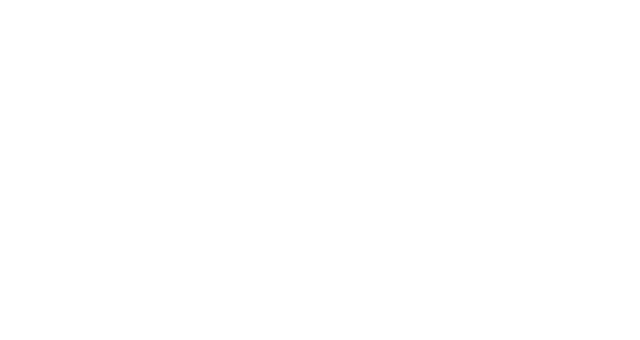
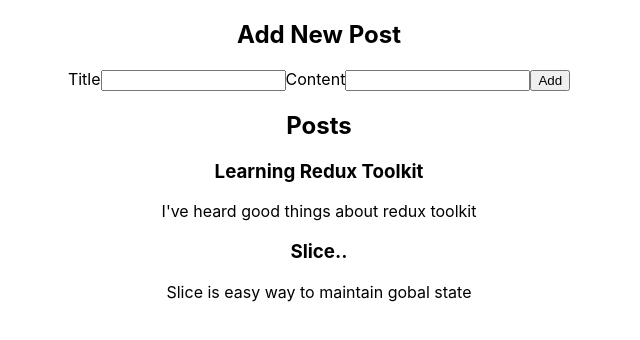
Before and after one commit to karthik9728/Redux, a React (Create React App) app in the folder redux_l02/: page / in a window 1280 px wide. Shown: the top 340 px of the page, without its empty margins (321-961 px from the left). Built offline with nearby package versions, Linux system fonts and the light colour scheme.

Commit message:
posts and add post with postSlice and maintain structure data with in slice

```diff
--- a/redux_l02/src/App.js
+++ b/redux_l02/src/App.js
@@ -1,7 +1,14 @@
 import './App.css';
+import AddPostForm from './features/posts/AddPostForm';
+import PostList from './features/posts/PostList';
 
 function App() {
-  return <div className="App"></div>;
+  return (
+    <div className="App">
+      <AddPostForm />
+      <PostList />
+    </div>
+  );
 }
 
 export default App;
--- a/redux_l02/src/app/store.js
+++ b/redux_l02/src/app/store.js
@@ -1,5 +1,8 @@
 import { configureStore } from '@reduxjs/toolkit';
+import postsReducer from '../features/posts/postsSlice';
 
 export const store = configureStore({
-  reducer: {},
+  reducer: {
+    posts: postsReducer,
+  },
 });
--- /dev/null
+++ b/redux_l02/src/features/posts/AddPostForm.js
@@ -0,0 +1,53 @@
+import React, { useState } from 'react';
+import { postAdded } from './postsSlice';
+import { useDispatch } from 'react-redux';
+import { nanoid } from '@reduxjs/toolkit';
+
+const AddPostForm = () => {
+  const dispatch = useDispatch();
+
+  const [title, setTitle] = useState();
+  const [content, setContent] = useState();
+
+  const onTitleChanged = (e) => setTitle(e.target.value);
+  const onContentChanged = (e) => setContent(e.target.value);
+
+  const submitHandler = (e) => {
+    e.preventDefault();
+    const post = {
+      id: nanoid(),
+      title: title,
+      content: content,
+    };
+
+    dispatch(postAdded(title, content));
+
+    setTitle('');
+    setContent('');
+  };
+
+  return (
+    <section>
+      <h2>Add New Post</h2>
+      <form onSubmit={submitHandler}>
+        <label htmlFor="postTitle">Title</label>
+        <input
+          type="text"
+          id="postTitle"
+          value={title}
+          onChange={onTitleChanged}
+        />
+        <label htmlFor="postContent">Content</label>
+        <input
+          type="text"
+          id="postContent"
+          value={content}
+          onChange={onContentChanged}
+        />
+        <button type="submit">Add</button>
+      </form>
+    </section>
+  );
+};
+
+export default AddPostForm;
--- /dev/null
+++ b/redux_l02/src/features/posts/PostList.js
@@ -0,0 +1,25 @@
+import React from 'react';
+import { useSelector } from 'react-redux';
+import { selectAllPost } from './postsSlice';
+
+const PostList = () => {
+  const posts = useSelector(selectAllPost);
+
+  const renderPosts = posts.map((post) => {
+    return (
+      <article key={post.id}>
+        <h3>{post.title}</h3>
+        <p>{post.content}</p>
+      </article>
+    );
+  });
+
+  return (
+    <section>
+      <h2>Posts</h2>
+      {renderPosts}
+    </section>
+  );
+};
+
+export default PostList;
--- /dev/null
+++ b/redux_l02/src/features/posts/postsSlice.js
@@ -0,0 +1,41 @@
+import { createSlice, nanoid } from '@reduxjs/toolkit';
+
+const initialState = [
+  {
+    id: 1,
+    title: 'Learning Redux Toolkit',
+    content: "I've heard good things about redux toolkit",
+  },
+  {
+    id: 2,
+    title: 'Slice..',
+    content: 'Slice is easy way to maintain gobal state',
+  },
+];
+
+const postsSlice = createSlice({
+  name: 'posts',
+  initialState,
+  reducers: {
+    postAdded: {
+      reducer(state, action) {
+        state.push(action.payload);
+      },
+      prepare(title, content) {
+        return {
+          payload: {
+            id: nanoid(),
+            title: title,
+            content: content,
+          },
+        };
+      },
+    },
+  },
+});
+
+export const selectAllPost = (state) => state.posts;
+
+export const { postAdded } = postsSlice.actions;
+
+export default postsSlice.reducer;
```
